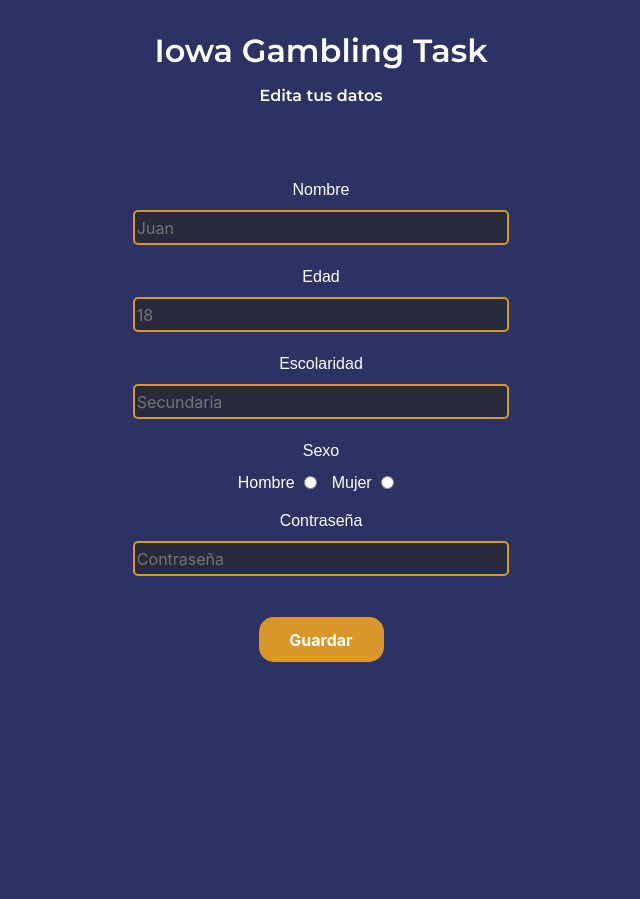
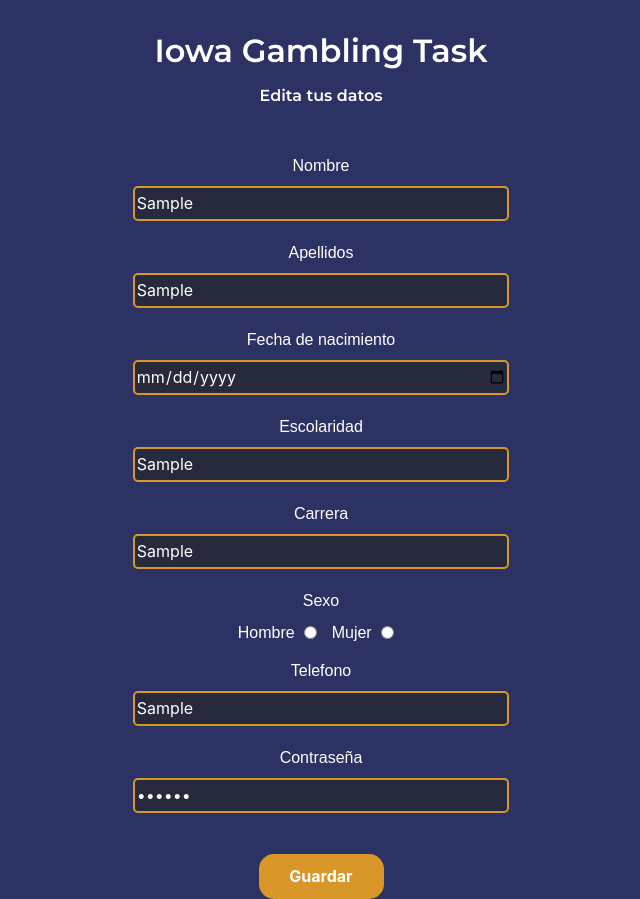
Before and after one commit to SamuelCeballos04/IGT, a Flask app: page /editarDatos in a window 1280 px wide. Shown: the whole page, without its empty margins (319-959 px from the left). Before the commit the page ends 662 px from the top, so only its background shows below. Run offline with Flask 2, Linux system fonts and the light colour scheme; a database or web service that is not in the repository returns one stand-in record (values such as "Sample title"); some libraries are stand-ins or nearby versions.

Commit message:
Modificaciones a editar datos
Ya edita datos en prueba de caja blanca, falta corregir errores y error de modificar nombre y cargar en perfil.html

```diff
--- a/server.py
+++ b/server.py
@@ -43,7 +43,7 @@ def login():
 
     return render_template('login.html')
 
-@app.route('/opciones')
+@app.route('/opciones', methods=["GET", "POST"])
 def opciones():
     user = session.get('my_var', None)
     password = session.get('my_var2', None)
@@ -53,7 +53,7 @@ def opciones():
         my_var3 = session.get('my_var3', None)
         return render_template('opciones.html', name=my_var3)
 
-@app.route('/perfil')
+@app.route('/perfil', methods=['GET', 'POST'])
 def perfil():
     user = session.get('my_var', None)
     password = session.get('my_var2', None)
@@ -79,7 +79,12 @@ def perfil():
             print("Edad final: ", edad)
             edad = math.trunc(edad)
             print("Edad final en enteros: ", edad)
-        return render_template('perfil.html', data = data, edad=edad)
+            print("Sexo: ", data[10])
+            if data[10] == False:
+                sexo = "MUJER"
+            elif data[10] == True:
+                sexo = "HOMBRE"
+        return render_template('perfil.html', data = data, edad=edad, sexo = sexo)
 
 @app.route('/pregunta')
 def pregunta():
@@ -101,6 +106,7 @@ def registro():
         telefono = request.form["telefono"]
         correoE = request.form["correo"]
         contraseña = request.form["password"]
+        sexo = request.form["sexo"]
         print("Nombre: ", nombre)
         print("Apellidos: ", apellidos)
         print("Fecha de nacimiento: ", fechaN)
@@ -109,12 +115,13 @@ def registro():
         print("Telefono: ", telefono)
         print("Correo: ", correoE)
         print("Contraseña: ", contraseña)
+        print("Sexo: ", sexo)
         if database:
             cursor = database.cursor()
             cursor.execute("SELECT * FROM participante WHERE correo=%s AND contraseña=%s;", (correoE, contraseña))
             data = cursor.fetchone()
             if data == None:
-                cursor.execute("INSERT INTO participante (nombre, apellidos, fechanac, telefono, escolaridad, carrera, correo, contraseña)VALUES(%s, %s, %s, %s, %s, %s, %s, %s)", (nombre, apellidos, fechaN, telefono, escolaridad, carrera, correoE, contraseña))
+                cursor.execute("INSERT INTO participante (nombre, apellidos, fechanac, telefono, escolaridad, carrera, correo, contraseña, sexo)VALUES(%s, %s, %s, %s, %s, %s, %s, %s, %s)", (nombre, apellidos, fechaN, telefono, escolaridad, carrera, correoE, contraseña, sexo))
                 database.commit()
                 return redirect(url_for('login'))
             else:
@@ -125,35 +132,37 @@ def registro():
 def editarDatos():
     user = session.get('my_var', None)
     password = session.get('my_var2', None)
-    if user == '' and password == "":
-        return redirect(url_for('login'))
-    else:
-        return render_template('editarDatos.html')
-
-
-'''
-@app.route('/login', methods=['GET', 'POST'])
-def login():
-    if request.method == 'POST':
-        user = request.form['user']
-        password = request.form['pass']
-
-        if database:
-            cursor = database.cursor()
-            cursor.execute("SELECT * FROM participante WHERE correo=%s AND contraseña=%s;", (user, password))
-            data = cursor.fetchone()
-
-            print("Datos: ", data)
-    else:
-        return render_template('login.html')
-
-@app.route('/registro', methods=['GET', 'POST'])
-def pagina_principal():
+    '''if user == '' and password == "":
+        return redirect(url_for('login'))'''
     if database:
         cursor = database.cursor()
-        cursor.execute("SELECT * FROM resultado")
+        cursor.execute("SELECT * FROM participante WHERE correo=%s AND contraseña=%s;", (user, password))
         data = cursor.fetchone()
-        print("Datos: ", data)'''
+        print("Carrera: ", data[6])
+        print(type(data[6]))
+        if request.method == "POST":
+            print("Sí entra al POST")
+            nombre = request.form["nombre"].upper()
+            apellidos = request.form["apellidos"].upper()
+            fechaN = request.form["fechaN"]
+            escolaridad = request.form["escolaridad"].upper()
+            carrera = request.form["carrera"].upper()
+            telefono = request.form["telefono"]
+            contraseña = request.form["password"]
+            sexo = request.form["sexo"]
+            print("Nombre: ", nombre)
+            print("Apellidos: ", apellidos)
+            print("Fecha de nacimiento: ", fechaN)
+            print("Escolaridad: ", escolaridad)
+            print("Carrera: ", carrera)
+            print("Telefono: ", telefono)
+            print("Contraseña: ", contraseña)
+            print("Sexo: ", sexo)
+            cursor.execute("UPDATE participante SET nombre=%s, apellidos=%s, fechanac=%s, telefono=%s, escolaridad=%s, carrera=%s, contraseña=%s, sexo=%s WHERE correo=%s", (nombre, apellidos, fechaN, telefono, escolaridad, carrera, contraseña, sexo, user))
+            database.commit()
+            return redirect(url_for('opciones'))
+    return render_template('editarDatos.html', data = data)
+
 
 if __name__ == '__main__':
     app.run(debug=True, host='0.0.0.0', port='5000')
--- a/templates/editarDatos.html
+++ b/templates/editarDatos.html
@@ -14,20 +14,28 @@
 <body>
     <h1 class="titulo">Iowa Gambling Task</h1>
     <h2 class="subtitulo">Edita tus datos</h2>
-    <section class="middle">
-        <form action="" class="formulario" autocomplete="off" method="POST">
+    <section class="middle3">
+        <form action="/editarDatos" class="formulario" autocomplete="off" method="POST">
             <ul>
                 <li>
                     <label for="nombre">Nombre</label><br>
-                    <input type="text" name="nombre" class="campo" placeholder = "Juan" maxlength="15">
+                    <input value = {{data[1]}} type="text" name="nombre" class="campo" placeholder = "Juan" maxlength="15" required>
                 </li>
                 <li>
-                    <label for="edad">Edad</label><br>
-                    <input type="text" name="edad" class="campo" placeholder = "18" pattern = "[a-zA-Z\s]{3-20}" maxlength="20">
+                    <label for="nombre">Apellidos</label><br>
+                    <input value = {{data[2]}} type="text" name="apellidos" class="campo" placeholder = "Juan" maxlength="15" required>
+                </li>
+                <li>
+                    <label for="edad">Fecha de nacimiento</label><br>
+                    <input type="date" name="fechaN" value = {{data[3]}} class="campo" placeholder = "18" pattern = "[a-zA-Z\s]{3-20}" maxlength="20" required>
                 </li>
                 <li>
                     <label for="escolaridad">Escolaridad</label><br>
-                    <input type="text" name="escolaridad" class="campo" placeholder = "Secundaria"  pattern = "[a-zA-Z\s]{3-20}" maxlength="20">
+                    <input type="text" value = {{data[5]}} name="escolaridad" class="campo" placeholder = "Secundaria"  pattern = "[a-zA-Z\s]{3-20}" maxlength="20" required>
+                </li>
+                <li>
+                    <label for="escolaridad">Carrera</label><br>
+                    <input type="text" value = {{data[6]}} name="carrera" class="campo" placeholder = "Contabilidad"  pattern = "[a-zA-Z\s]{3-20}" maxlength="20">
                 </li>
                 <li>
                     <label for="sexo">Sexo</label><br>
@@ -37,11 +45,15 @@
                     <input type="radio" name="sexo" id="mujer" class="radio2" value="0">
                 </li>
                 <li>
+                    <label for="telefono">Telefono</label><br>
+                    <input type="text" value = {{data[4]}} name="telefono" class="campo" placeholder = "3311756820" maxlength="10" required>
+                </li>
+                <li>
                     <label for="contraseñas">Contraseña</label><br>
-                    <input type="password" name="password" class="campo" placeholder = "Contraseña" pattern = "[a-zA-Z\d\w\s\D\W]{6-15}" autocomplete="new-password"  maxlength="15"><br>
+                    <input type="password" name="password" value = {{data[8]}} class="campo" placeholder = "Contraseña" pattern = "[a-zA-Z\d\w\s\D\W]{6-15}" autocomplete="new-password"  maxlength="15" required><br>
                 </li>
             </ul>
-            <a href = "opciones.html">
+            <a href = "{{url_for('opciones')}}">
                 <button type="submit" class="boton">Guardar</button>
             </a>
         </form>
--- a/templates/opciones.html
+++ b/templates/opciones.html
@@ -25,9 +25,13 @@
     <section class="middle">
         <form action="{{url_for('pregunta')}}" method = 'get' class="formulario" autocomplete="off">
             <a href="{{url_for('pregunta')}}">
-            <button type="button" class="boton2" action="{{url_for('pregunta')}}">Comenzar encuesta</button><br>
+                <button type="button" class="boton2" action="{{url_for('pregunta')}}">Comenzar encuesta</button><br>
             </a>
         </form>
+
+        <a href="{{url_for('login')}}">
+                <button class="boton" style = "text-align: center; display: inline; margin-left: 46.5%" action="{{url_for('login')}}" type="submit">Salir</button>
+        </a>
 
     </section>
 
--- a/templates/registro.html
+++ b/templates/registro.html
@@ -39,13 +39,13 @@
                     <label for="escolaridad">Carrera</label><br>
                     <input type="text" name="carrera" class="campo" placeholder = "Ingeniería en computación" maxlength="40">
                 </li>
-                <!-- <li>
+                <li>
                     <label for="sexo">Sexo</label><br>
                     <label for="Hombre" class="radio">Hombre</label>
                     <input type="radio" name="sexo" id="hombre" class="radio2" value="1">
                     <label for="empleado" class="radio">Mujer</label>
                     <input type="radio" name="sexo" id="mujer" class="radio2" value="0">
-                </li> -->
+                </li>
                 <li>
                     <label for="telefono">Telefono</label><br>
                     <input type="text" name="telefono" class="campo" placeholder = "3311756820" maxlength="10">
```
Also changed, not shown: css/style.css (+18 -0 lines), templates/perfil.html (+14 -2 lines).
